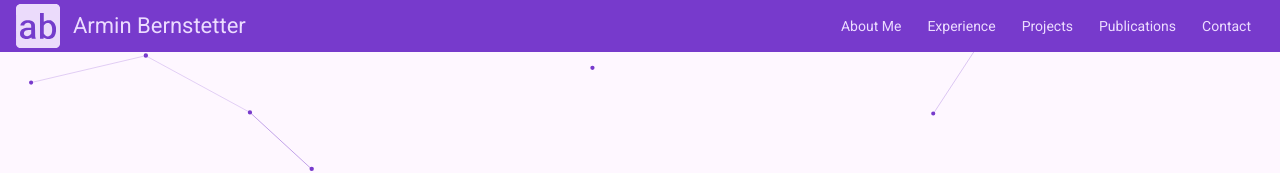
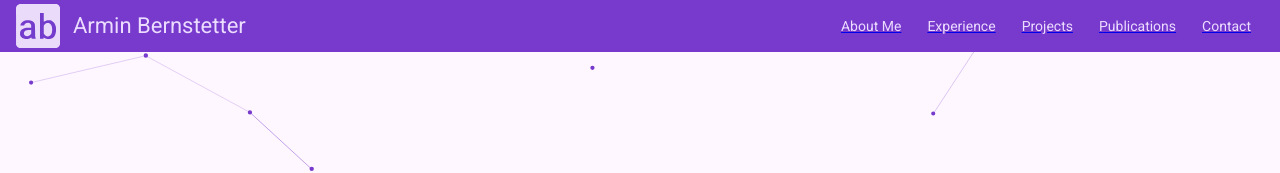
Before and after one commit to arbertrary/personal-angular-page, an Angular app: page / in a window 1280 px wide. Shown: the top 173 px of the page. Built offline with nearby package versions, Linux system fonts and the light colour scheme.

Commit message:
Add fragments and a bit of routing

```diff
--- a/src/app/header/header.component.html
+++ b/src/app/header/header.component.html
@@ -1,6 +1,6 @@
 <mat-toolbar [@animateMenu] class="main-navbar" [class.toolbar-shadow]='this.pageYPosition>0'>
 
-    <img (click)="scroll('banner')" class="brand-logo" src="./assets/logo.svg" alt="logo" aria-hidden="true" />
+    <img [routerLink]="[]" fragment="banner" class="brand-logo" src="./assets/logo.svg" alt="logo" aria-hidden="true" />
     <h1 *ngIf="!responsiveMenuVisible" class="name-title">Armin Bernstetter</h1>
     <span class="example-spacer"></span>
     <button #menuTrigger="matMenuTrigger" mat-icon-button *ngIf="responsiveMenuVisible" class="sidebar-button"
@@ -9,38 +9,38 @@
     </button>
     <ul class="menu-ul" *ngIf="!responsiveMenuVisible">
         <li>
-            <a><span class="highlight-text onDark" (click)="scroll('about')">About Me</span></a>
+            <a [routerLink]="[]" fragment="about"><span class="highlight-text onDark">About Me</span></a>
         </li>
         <li>
-            <a><span class="highlight-text onDark" (click)="scroll('experience')">Experience</span></a>
+            <a [routerLink]="[]" fragment="experience"><span class="highlight-text onDark">Experience</span></a>
         </li>
         <li>
-            <a><span class="highlight-text onDark" (click)="scroll('projects')">Projects</span></a>
+            <a [routerLink]="[]" fragment="projects"><span class="highlight-text onDark">Projects</span></a>
         </li>
         <li>
-            <a><span class="highlight-text onDark" (click)="scroll('publications')">Publications</span></a>
+            <a [routerLink]="[]" fragment="publications"><span class="highlight-text onDark">Publications</span></a>
         </li>
         <li>
-            <a><span class="highlight-text onDark" (click)="scroll('contact')">Contact</span></a>
+            <a [routerLink]="[]" fragment="contact"><span class="highlight-text onDark">Contact</span></a>
         </li>
     </ul>
 
 
 </mat-toolbar>
 <mat-menu #menu="matMenu" class="responsive-menu">
-    <button mat-menu-item class="menu-button" (click)="scroll('about')">
+    <button mat-menu-item class="menu-button" [routerLink]="[]" fragment="about">
         <a><span>About Me</span></a>
     </button>
-    <button mat-menu-item class="menu-button" (click)="scroll('experience')">
+    <button mat-menu-item class="menu-button" [routerLink]="[]" fragment="experience">
         <a><span>Experience</span></a>
     </button>
-    <button mat-menu-item class="menu-button" (click)="scroll('projects')">
+    <button mat-menu-item class="menu-button" [routerLink]="[]" fragment="projects">
         <a><span>Projects</span></a>
     </button>
-    <button mat-menu-item class="menu-button" (click)="scroll('publications')">
+    <button mat-menu-item class="menu-button" [routerLink]="[]" fragment="publications">
         <a><span>Publications</span></a>
     </button>
-    <button mat-menu-item class="menu-button" (click)="scroll('contact')">
+    <button mat-menu-item class="menu-button" [routerLink]="[]" fragment="contact">
         <a><span>Contact</span></a>
     </button>
 </mat-menu>
--- a/src/app/header/header.component.ts
+++ b/src/app/header/header.component.ts
@@ -6,11 +6,11 @@ import { MatButtonModule } from '@angular/material/button';
 import { MatIconModule } from '@angular/material/icon';
 import { MatMenuModule } from '@angular/material/menu';
 import { MatToolbarModule } from '@angular/material/toolbar';
-
+import { RouterModule } from '@angular/router';
 
 @Component({
   selector: 'app-header',
-  imports: [CommonModule, MatIconModule, MatButtonModule, MatMenuModule, MatToolbarModule],
+  imports: [CommonModule, MatIconModule, MatButtonModule, MatMenuModule, MatToolbarModule, RouterModule],
   templateUrl: './header.component.html',
   styleUrl: './header.component.scss',
   animations: [
--- a/src/app/home/projects/projects.component.html
+++ b/src/app/home/projects/projects.component.html
@@ -1,9 +1,14 @@
 <section class="section projects" id="projects">
+    <!-- <div id="test-fragment"></div> -->
     <div class="container">
         <div class="section-box">
             <h3 class="section-title">
                 <span>Projects</span>
             </h3>
+            <!-- <a [routerLink]="[]" fragment="test-fragment">Testlink</a>
+            <div *ngIf="showAdditionalContent">
+                <p>You were linked directly to the 'projects' section!</p>
+            </div> -->
             <div class="projects-grid">
                 <div class="project-tile">
                     <h3>Virtual Fieldwork in Unreal Engine</h3>
--- a/src/app/home/projects/projects.component.ts
+++ b/src/app/home/projects/projects.component.ts
@@ -1,10 +1,12 @@
+import { CommonModule } from '@angular/common';
 import { Component } from '@angular/core';
+import { ActivatedRoute, Router, RouterModule } from '@angular/router';
 import { FontAwesomeModule } from '@fortawesome/angular-fontawesome';
 import { faGithub, faGitlab } from '@fortawesome/free-brands-svg-icons';
 
 @Component({
   selector: 'app-projects',
-  imports: [FontAwesomeModule],
+  imports: [FontAwesomeModule, CommonModule, RouterModule],
   templateUrl: './projects.component.html',
   styleUrl: './projects.component.scss'
 })
@@ -12,5 +14,12 @@ export class ProjectsComponent {
 
   faGithub = faGithub;
   faGitlab = faGitlab;
+  showAdditionalContent = false;
 
+  constructor(private route: ActivatedRoute) {
+    // Listen to fragment changes
+    this.route.fragment.subscribe((fragment) => {
+      this.showAdditionalContent = fragment === 'test-fragment';
+    });
+  }
 }
--- a/src/main.ts
+++ b/src/main.ts
@@ -5,8 +5,13 @@
 import { bootstrapApplication, provideProtractorTestingSupport } from '@angular/platform-browser';
 import { AppComponent } from './app/app.component';
 import { provideAnimationsAsync } from '@angular/platform-browser/animations/async';
+import { provideRouter, withInMemoryScrolling } from '@angular/router';
 
-
-bootstrapApplication(AppComponent, { providers: [provideProtractorTestingSupport(), provideAnimationsAsync()] }).catch((err) =>
+bootstrapApplication(AppComponent, {
+  providers: [provideProtractorTestingSupport(), provideAnimationsAsync(), provideRouter([], withInMemoryScrolling({
+    anchorScrolling: 'enabled',          // Enable scrolling to fragments
+    scrollPositionRestoration: 'enabled' // Restore scroll position on navigation
+  }))]
+}).catch((err) =>
   console.error(err),
 );
--- a/src/styles.css
+++ b/src/styles.css
@@ -28,6 +28,10 @@ button.primary {
 html,
 body {
   height: 100%;
+}
+
+html {
+  scroll-behavior: smooth;
 }
 
 body {
@@ -62,14 +66,15 @@ body {
 
 }
 
+.highlight-text:hover::after {
+  transform: scaleX(1);
+  transform-origin: bottom center;
+}
+
 .highlight-text.onDark::after {
   background-color: var(--mat-sys-primary-container);
 }
 
-.highlight-text:hover::after {
-  transform: scaleX(1);
-  transform-origin: bottom center;
-}
 
 
 .main-btn {
```
